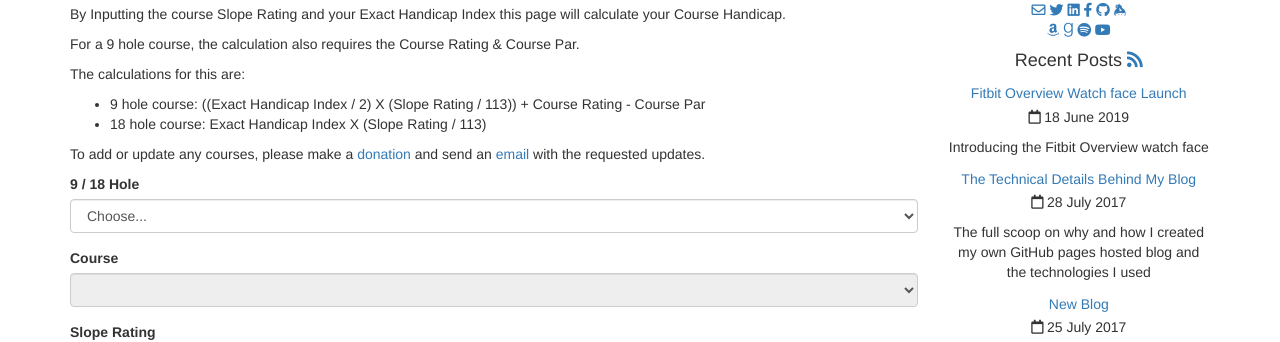
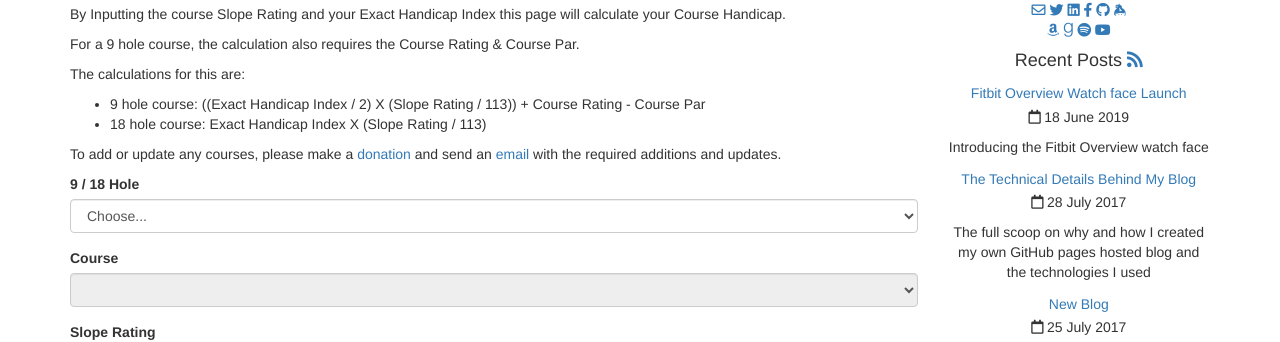
Before and after one commit to BlythMeister/blyth.me.uk, a Jekyll site: the page built from software/web/golf-handicap/index.html, in a window 1280 px wide. Shown: the part 219-561 px from the top of the page. Built offline with Jekyll 4.4.1, drawn with Linux system fonts in a browser that asks for light colours; nearby versions of some CDN libraries.

Commit message:
Update index.html

```diff
--- a/software/web/golf-handicap/index.html
+++ b/software/web/golf-handicap/index.html
@@ -23,7 +23,7 @@
     </ul>
 </p>
 <p>
-    To add or update any courses, please make a <a href="{{ site.url }}/donations">donation</a> and send an <a href="mailto:golf@blyth.me.uk">email</a> with the requested updates.
+    To add or update any courses, please make a <a href="{{ site.url }}/donations">donation</a> and send an <a href="mailto:golf@blyth.me.uk">email</a> with the required additions and updates.
 </p>
 <p>
 <form id="courseHandicap">
```
